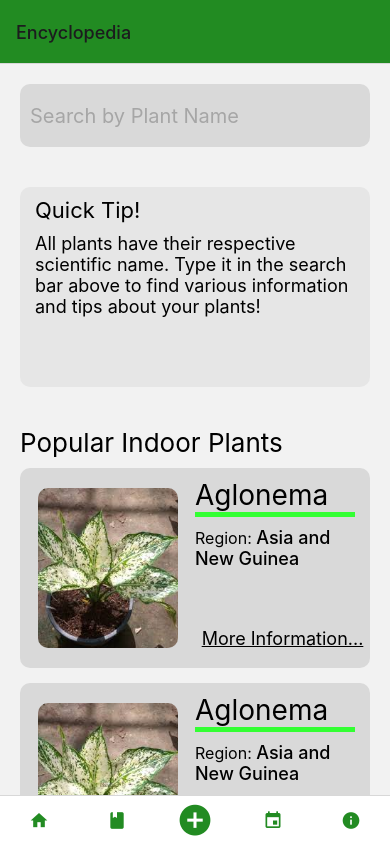
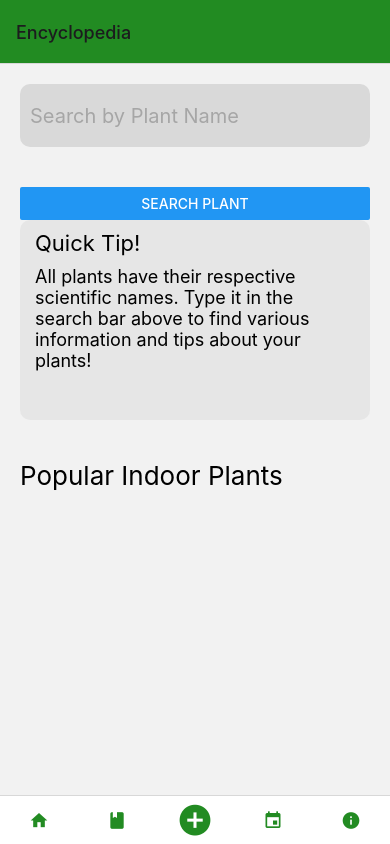
Before and after one commit to HakifKadriu/PlantCareReminder, a React Native app in the folder PlantCareReminder/: screen /Encyclopedia in a window 390 px wide. Built offline with nearby package versions, Linux system fonts and the light colour scheme.

Commit message:
EncyclopediaCommit
Ktu u bo Commit API prej OpenAI me marr t'dhana, mu smka dhan t dhana pershkak tkerkeses tmadhe per t dhana dmth 'Too many requests 409'

```diff
--- a/PlantCareReminder/src/screens/AddTo.js
+++ b/PlantCareReminder/src/screens/AddTo.js
@@ -47,10 +47,12 @@ const AddTo = () => {
 
   const data = [
     { key: "1", value: "Every 1 hour" },
-    { key: "2", value: "Every 2 hours" },
     { key: "3", value: "Every 6 hours" },
     { key: "4", value: "Every 12 hours" },
     { key: "5", value: "Every 24 hours" },
+    { key: "6", value: "Every 2 days" },
+    { key: "7", value: "Every 4 days" },
+    { key: "8", value: "Every 7 days" },
   ];
 
   return (
@@ -69,7 +71,7 @@ const AddTo = () => {
         <TextInput
           style={styles.txtInput}
           label="Plant Name"
-          placeholder="Enter Plant Name"
+          placeholder="Enter plant name"
           value={plantName}
           onChangeText={(plantName) => setPlantName(plantName)}
         />
@@ -79,7 +81,7 @@ const AddTo = () => {
         <TextInput
           style={styles.txtInput}
           label="Temperature"
-          placeholder="Enter Plant Temperature"
+          placeholder="Enter plant temperature"
           value={temperature}
           onChangeText={(temperature) => setTemperature(temperature)}
         />
@@ -89,7 +91,7 @@ const AddTo = () => {
         <TextInput
           style={styles.txtInput}
           label="Fertilization"
-          placeholder="Enter Fertilization time"
+          placeholder="Enter fertilization time"
           value={fertilization}
           onChangeText={(fertilization) => setFertilization(fertilization)}
         />
@@ -102,7 +104,7 @@ const AddTo = () => {
           data={data}
           save="value"
         />
-        <Pressable style={styles.buttonDone} onPress={() => { /* Handle your save logic here */ console.log("Save function"); }}>
+        <Pressable style={styles.buttonDone} onPress={() => {console.log("Save function"); }}>
           <Text>Done</Text>
         </Pressable>
       </View>
--- a/PlantCareReminder/src/screens/Encyclopedia.js
+++ b/PlantCareReminder/src/screens/Encyclopedia.js
@@ -6,88 +6,92 @@ import {
   TextInput,
   Dimensions,
   ScrollView,
-  Pressable,
   Button,
 } from "react-native";
-import WikiCard from "../components/WikiCards";
-import {
-  NavigationContainer,
-  Link,
-  useLinkProps,
-} from "@react-navigation/native";
-import { createNativeStackNavigator } from "@react-navigation/native-stack";
-import Details from "./Details";
-
-// const Stack = createNativeStackNavigator();
 
 const windowWidth = Dimensions.get("window").width;
 const windowHeight = Dimensions.get("window").height;
 
+const Encyclopedia = ({ navigation }) => {
+  const [search, setSearch] = useState("");
+  const [plantInfo, setPlantInfo] = useState("");
 
-export default function Encyclopedia({ navigation }) {
-  const [search, setSearch] = useState("");
+  const handleSearch = async () => {
+    try {
+      const apiKey = "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";
+      const apiEndpoint = "https://api.openai.com/v1/chat/completions";
+
+      const response = await fetch(apiEndpoint, {
+        method: "POST",
+        headers: {
+          "Content-Type": "application/json",
+          "Authorization": `Bearer ${apiKey}`,
+        },
+        body: JSON.stringify({
+          model: "gpt-3.5-turbo",
+          messages: [
+            { role: "system", content: "You are a helpful assistant." },
+            { role: "user", content: search },
+          ],
+        }),
+      });
+
+      const data = await response.json();
+      console.log("API Response:", data);
+
+      const choices = data.choices || [];
+      const firstChoice = choices[0] || {};
+      const messageContent = firstChoice.message?.content || "No information available.";
+
+      setPlantInfo(messageContent);
+    } catch (error) {
+      console.error("Error fetching plant information", error);
+      setPlantInfo("Error fetching plant information");
+    }
+  };
 
   return (
     <ScrollView>
       <View style={styles.mainContainer}>
-        <View>
-          <TextInput
-            style={styles.searchInput}
-            label="Search"
-            value={search}
-            placeholder="Search by Plant Name"
-            placeholderTextColor={"#a6a6a6"}
-            onChangeText={(search) => setSearch(search)}
-          />
-        </View>
+        <TextInput
+          style={styles.searchInput}
+          placeholder="Search by Plant Name"
+          placeholderTextColor="#a6a6a6"
+          value={search}
+          onChangeText={(text) => setSearch(text)}
+        />
+        <Button title="Search Plant" onPress={handleSearch} />
 
         <View style={styles.tipContainer}>
           <Text style={{ fontSize: 22 }}>Quick Tip!</Text>
           <Text style={{ fontSize: 18, marginTop: 10 }}>
-            All plants have their respective scientific name. Type it in the
+            All plants have their respective scientific names. Type it in the
             search bar above to find various information and tips about your
             plants!
           </Text>
         </View>
 
-        <Text style={{ fontSize: 26, marginTop: 40 }}>
-          Popular Indoor Plants
-        </Text>
+        <Text style={{ fontSize: 26, marginTop: 40 }}>Popular Indoor Plants</Text>
 
-        <View style={styles.plantsContainer}>
-          <WikiCard></WikiCard>
-          <WikiCard></WikiCard>
-          <WikiCard></WikiCard>
-          <WikiCard></WikiCard>
-          <WikiCard></WikiCard>
-          <WikiCard></WikiCard>
-          <WikiCard></WikiCard>
-          <WikiCard></WikiCard>
-          <WikiCard></WikiCard>
-          <WikiCard></WikiCard>
-          <WikiCard></WikiCard>
+        <View style={styles.plantInfoContainer}>
+          <Text>{plantInfo}</Text>
         </View>
       </View>
     </ScrollView>
   );
-}
+};
 
 const styles = StyleSheet.create({
   mainContainer: {
-    // height: windowHeight,
-
     marginHorizontal: 20,
     marginTop: 20,
     marginBottom: 20,
   },
   searchInput: {
     fontSize: 20,
-
     height: windowHeight * 0.075,
-
     backgroundColor: "#D9D9D9",
     borderRadius: 10,
-
     paddingHorizontal: 10,
     paddingVertical: 5,
     marginBottom: 40,
@@ -95,14 +99,13 @@ const styles = StyleSheet.create({
   tipContainer: {
     backgroundColor: "#e6e6e6",
     borderRadius: 10,
-
     paddingVertical: 10,
     paddingHorizontal: 15,
-
     height: 200,
   },
-  plantsContainer: {
-    gap: 15,
-    marginTop: 10,
+  plantInfoContainer: {
+    marginTop: 20,
   },
 });
+
+export default Encyclopedia;
--- a/PlantCareReminder/src/screens/HomeScreen.js
+++ b/PlantCareReminder/src/screens/HomeScreen.js
@@ -1,5 +1,5 @@
 import React, { useState } from 'react';
-import { View, Text, StyleSheet, Dimensions, ScrollView } from 'react-native';
+import { View, Text, StyleSheet, Dimensions, ScrollView} from 'react-native';
 import Plant from '../components/Plant';
 import { SelectList } from 'react-native-dropdown-select-list';
 
@@ -9,6 +9,7 @@ const windowHeight = Dimensions.get('window').height;
 
 export default function HomeScreen() {
   const [selected, setSelected] = React.useState("");
+
 
   const data = [
     {key:'1', value:'Name (desc)'},
--- a/PlantCareReminder/src/screens/Settings.js
+++ b/PlantCareReminder/src/screens/Settings.js
@@ -111,7 +111,6 @@ export default function Settings() {
 
 const styles = StyleSheet.create({
   container: {
-    // width: '100%',
     height: "100%",
     marginHorizontal: 20,
   },
@@ -120,7 +119,6 @@ const styles = StyleSheet.create({
     fontWeight: "bold",
     marginBottom: 15,
     marginTop: 25,
-
   },
 
   Language: {
```
